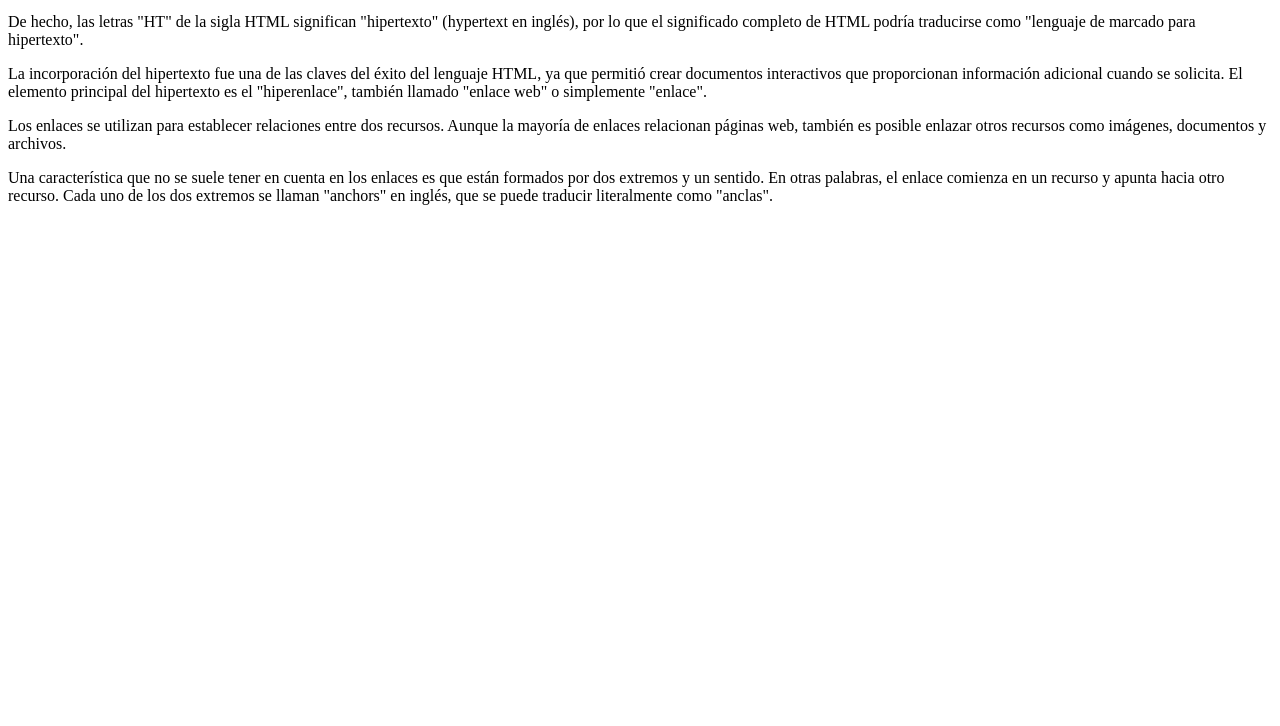
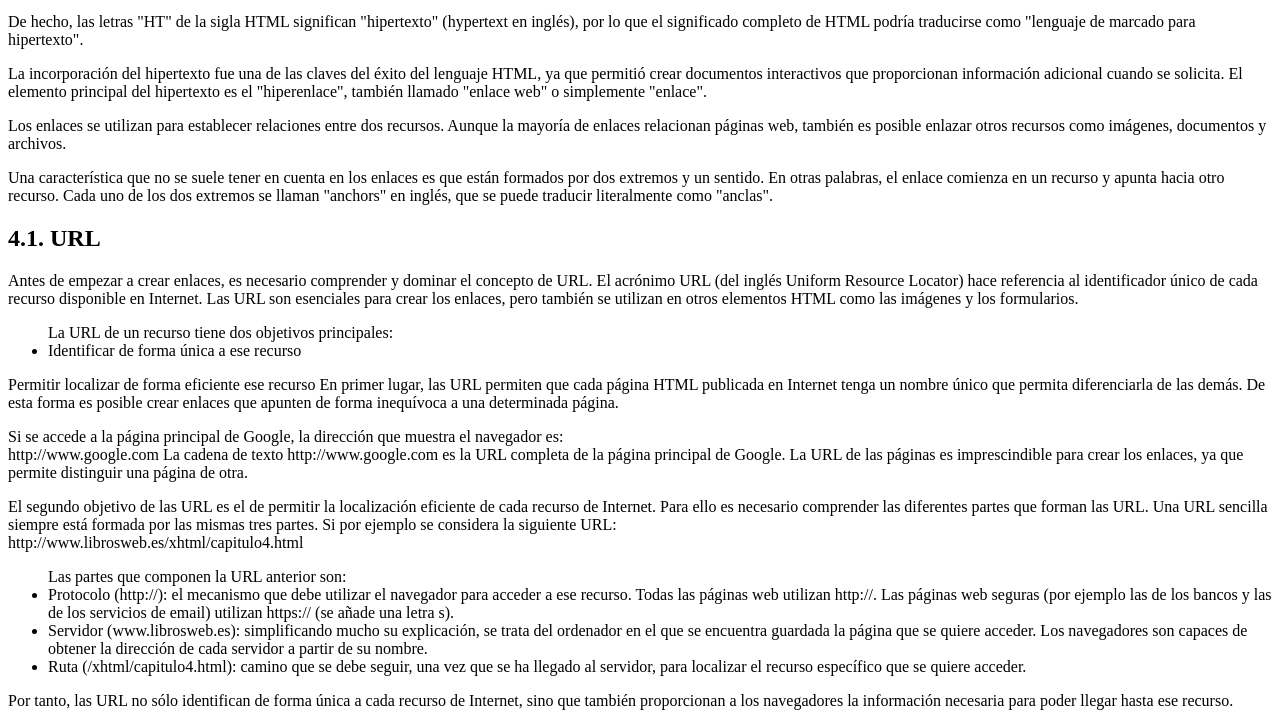
Before and after one commit to orsendorcenat/pratica2, a plain HTML site: page index.html in a window 1280 px wide. Shown: the part 105-831 px from the top of the page. Before the commit the page ends 800 px from the top, so only its background shows below. Drawn offline with Linux system fonts and the light colour scheme.

Commit message:
incorporando una sesccion y usando listas

```diff
--- a/index.html
+++ b/index.html
@@ -14,5 +14,33 @@
 <p>Los enlaces se utilizan para establecer relaciones entre dos recursos. Aunque la mayoría de enlaces relacionan páginas web, también es posible enlazar otros recursos como imágenes, documentos y archivos.</p>
 
 <p>Una característica que no se suele tener en cuenta en los enlaces es que están formados por dos extremos y un sentido. En otras palabras, el enlace comienza en un recurso y apunta hacia otro recurso. Cada uno de los dos extremos se llaman "anchors" en inglés, que se puede traducir literalmente como "anclas".</p>
+
+<h2>4.1. URL</h2>
+
+<p>Antes de empezar a crear enlaces, es necesario comprender y dominar el concepto de URL. El acrónimo URL (del inglés Uniform Resource Locator) hace referencia al identificador único de cada recurso disponible en Internet. Las URL son esenciales para crear los enlaces, pero también se utilizan en otros elementos HTML como las imágenes y los formularios.</p>
+
+<ul>La URL de un recurso tiene dos objetivos principales:
+
+<li>Identificar de forma única a ese recurso</li>
+</ul>
+<p>Permitir localizar de forma eficiente ese recurso
+En primer lugar, las URL permiten que cada página HTML publicada en Internet tenga un nombre único que permita diferenciarla de las demás. De esta forma es posible crear enlaces que apunten de forma inequívoca a una determinada página.</p>
+
+<p>Si se accede a la página principal de Google, la dirección que muestra el navegador es:</br>
+
+http://www.google.com
+La cadena de texto http://www.google.com es la URL completa de la página principal de Google. La URL de las páginas es imprescindible para crear los enlaces, ya que permite distinguir una página de otra.</p>
+
+<p>El segundo objetivo de las URL es el de permitir la localización eficiente de cada recurso de Internet. Para ello es necesario comprender las diferentes partes que forman las URL. Una URL sencilla siempre está formada por las mismas tres partes. Si por ejemplo se considera la siguiente URL:</br>
+
+http://www.librosweb.es/xhtml/capitulo4.html</br>
+<ul>Las partes que componen la URL anterior son:
+
+<li>Protocolo (http://): el mecanismo que debe utilizar el navegador para acceder a ese recurso. Todas las páginas web utilizan http://. Las páginas web seguras (por ejemplo las de los bancos y las de los servicios de email) utilizan https:// (se añade una letra s).</li>
+<li>Servidor (www.librosweb.es): simplificando mucho su explicación, se trata del ordenador en el que se encuentra guardada la página que se quiere acceder. Los navegadores son capaces de obtener la dirección de cada servidor a partir de su nombre.</li>
+
+<li>Ruta (/xhtml/capitulo4.html): camino que se debe seguir, una vez que se ha llegado al servidor, para localizar el recurso específico que se quiere acceder.</li>
+</ul>
+Por tanto, las URL no sólo identifican de forma única a cada recurso de Internet, sino que también proporcionan a los navegadores la información necesaria para poder llegar hasta ese recurso.</p>
 </body>
 </html>
```
